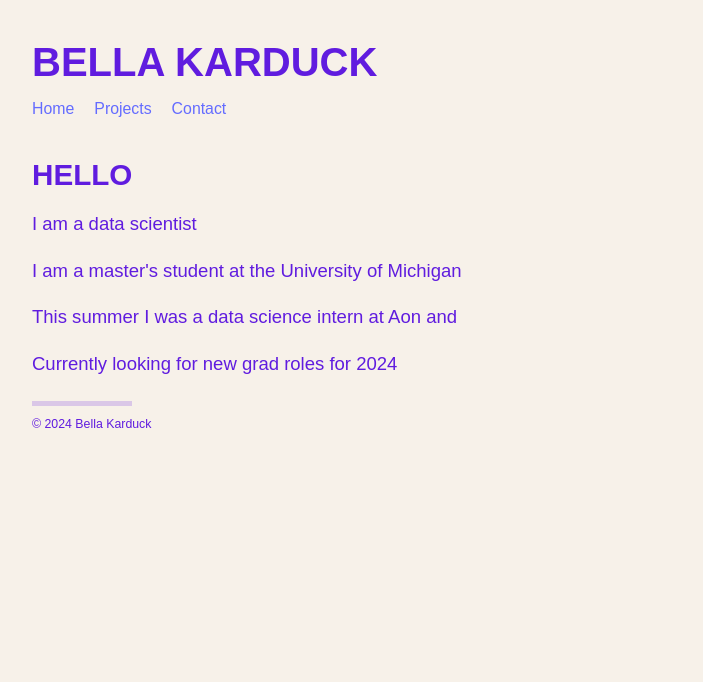
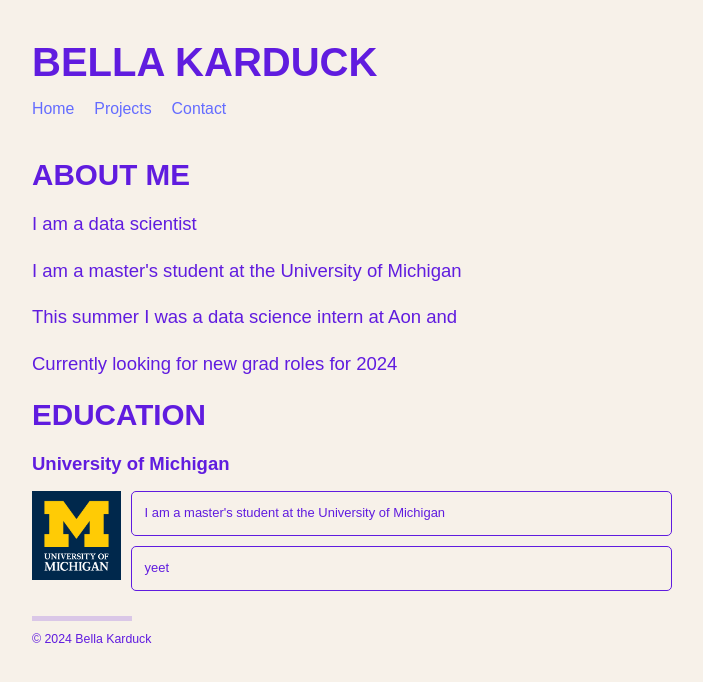
Before and after one commit to bkarduck/bkarduck.github.io, a React (Vite) app: page / in a window 1280 px wide. Shown: the top 682 px of the page, without its empty margins (64-767 px from the left). Built offline with nearby package versions, Linux system fonts and the light colour scheme.

Commit message:
on my pic grind

```diff
--- a/src/App.css
+++ b/src/App.css
@@ -77,6 +77,7 @@ p2 {
   margin-bottom: 5.5px;
   line-height: 1.3em;
   font-weight: bold;
+  /* margin-bottom: 20px; */
 }
 
 sup {
@@ -202,7 +203,7 @@ nav > a {
 
 .data-img {
   width: 100%;
-  border: 2px solid rgb(28, 96, 223);
+  border: 2px solid rgb(96, 28, 223);
   margin: 10px 0px;
 }
 
@@ -224,7 +225,7 @@ nav > a {
 .gallery-img {
   width: 100%;
   height: 100%;
-  border: 2px solid rgb(28, 96, 223);
+  border: 2px solid rgb(96, 28, 223);
 }
 
 
@@ -276,3 +277,46 @@ nav > a {
   }
 
 }
+
+
+
+.wrapper {
+  max-width: 940px;
+  margin: 0 auto;
+}
+
+.wrapper > div {
+  border: 1px solid rgb(96, 28, 223);
+  border-radius: 5px;
+  background-color: rgb(247, 241, 233);
+  padding: 1em;
+  /* color: #d9480f; */
+}
+
+.wrapper {
+  display: grid;
+  grid-template-columns: 1fr 6fr;
+  margin-top: 15px;
+  /* grid-template-columns: repeat(3, 1fr); */
+  gap: 10px;
+  grid-auto-rows: minmax(10, auto);
+  grid-auto-columns: minmax(10, 10);
+}
+.img-small {
+  width: 6rem;
+}
+.one {
+  grid-column: 1 ;
+  grid-row: 1 / 3;
+  font-size: 0.8em;
+}
+.two {
+  grid-column: 2 / 4;
+  grid-row: 1;
+  font-size: 0.7em;
+}
+.three {
+  grid-column: 2 / 4;
+  grid-row: 2;
+  font-size: 0.7em;
+}
--- /dev/null
+++ b/src/components/Education.jsx
@@ -0,0 +1,30 @@
+
+const Education = ({title, description, awards, imageUrl}) => {
+
+    return (
+        <>
+        <p2>{title}</p2>
+        <div class="wrapper">
+            <p2 class="one"><img src={imageUrl} alt={title} class='img-small'/></p2>
+            <div class="two">{description}</div>
+            <div class="three">{awards}</div>
+        </div>
+        {/* <div class = 'data'>
+
+            <img src = {imageUrl} class = 'data-img'/>
+            <div class = 'data-div'>
+                <p>
+                    {description}
+                </p>
+                <p>
+                    <a href = {projectUrl}>GitHub Repo</a>
+                </p>
+            </div>*/}
+    {/* </div> */}
+     </>
+
+    )
+
+
+ }
+ export default Education;
--- a/src/components/HomePage.jsx
+++ b/src/components/HomePage.jsx
@@ -1,4 +1,5 @@
 // HomePage.js
+import Education from "./Education";
 function HomePage() {
     return(
     <>
@@ -7,7 +8,7 @@ function HomePage() {
 
 
     <div class="container">
-      <h2>Hello</h2>
+      <h2>About me</h2>
       <p>
           I am a data scientist
       </p>
@@ -19,8 +20,13 @@ function HomePage() {
       </p>
       <p>
           Currently looking for new grad roles for 2024
+
+
       </p>
+      <h2>Education</h2>
+      <Education title="University of Michigan" description="I am a master's student at the University of Michigan" awards='yeet' imageUrl="photos/umich.jpeg"/>
   </div>
+
 
 
     </body>
--- a/src/components/Projects.jsx
+++ b/src/components/Projects.jsx
@@ -1,4 +1,3 @@
-import {useState} from "react";
 
 const Projects = ({title, description, imageUrl, projectUrl}) => {
 
--- a/src/index.css
+++ b/src/index.css
@@ -271,7 +271,7 @@ nav > a {
 
 .data-img {
   width: 100%;
-  border: 2px solid rgb(28, 96, 223);
+  border: 2px solid rgb(96, 28, 223);
   margin: 10px 0px;
 }
 
@@ -293,7 +293,7 @@ nav > a {
 .gallery-img {
   width: 100%;
   height: 100%;
-  border: 2px solid rgb(28, 96, 223);
+  border: 2px solid rgb(96, 28, 223);
 }
 
 
--- a/src/index.html
+++ b/src/index.html
@@ -7,6 +7,7 @@
     <!-- <link rel="icon" type="image/svg+xml" href="~/public/vite.svg" /> -->
     <meta name="viewport" content="width=device-width, initial-scale=1.0" />
     <!-- <title>Bella Karduck</title> -->
+
   </head>
 <!-- <body>
   <header>
```
Also changed, not shown: src/photos/umich.jpeg (added), src/photos/umich.png (added).
